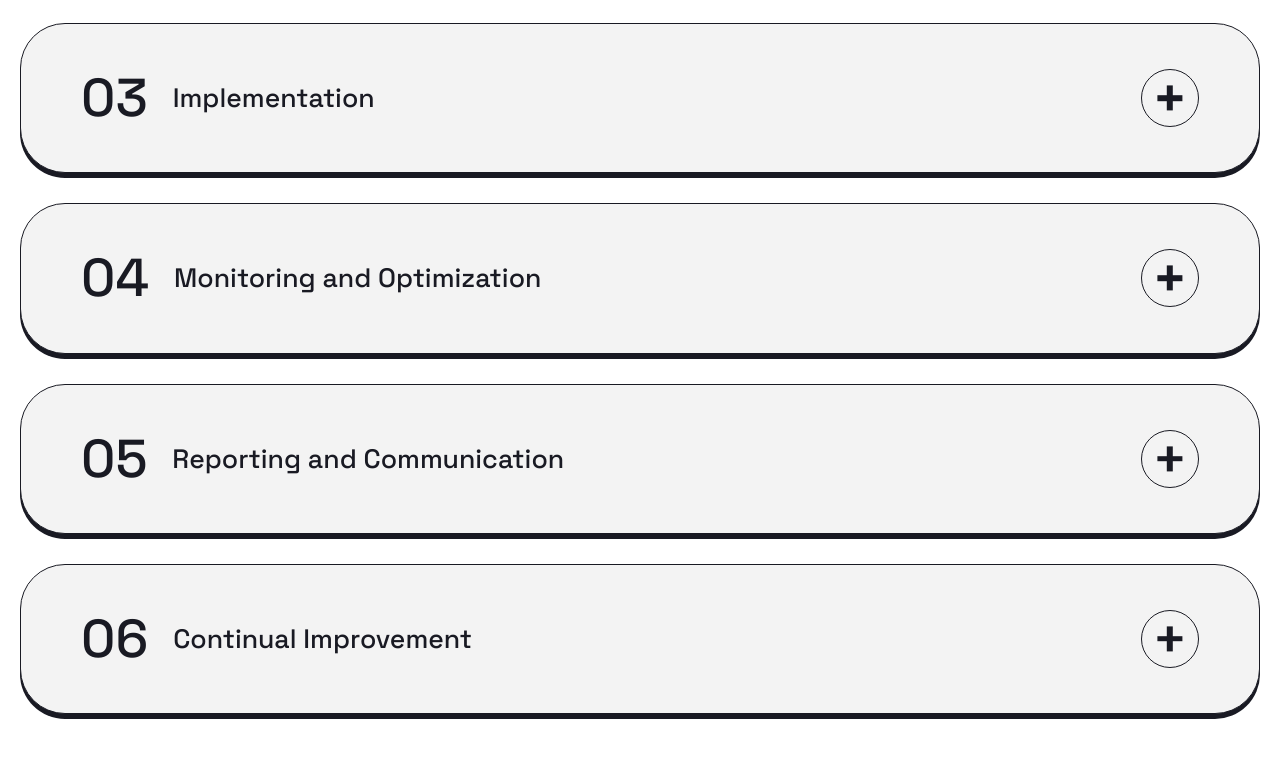
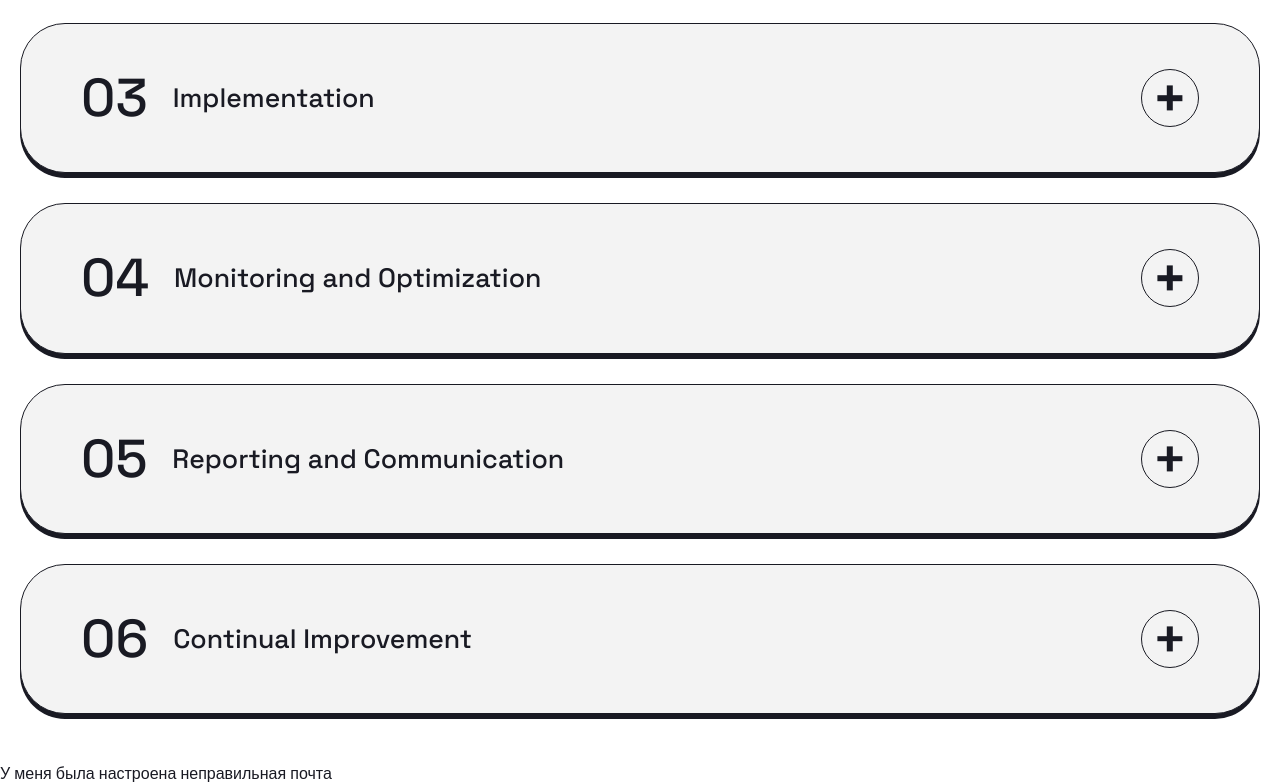
Before and after one commit to Rics69/Positivus, a website: page src/index.html in a window 1280 px wide. Shown: the part 3544-4328 px from the top of the page. Drawn offline with Linux system fonts and the light colour scheme.

Commit message:
test commit in git

```diff
--- a/src/index.html
+++ b/src/index.html
@@ -362,6 +362,8 @@
         </section>
     </main>
 
+    <p>У меня была настроена неправильная почта</p>
+
     <dialog class="mobile-overlay visible-mobile" id="mobileOverlay">
         <form class="mobile-overlay__close-button-wrapper" method="dialog">
             <button class="mobile-overlay__close-button cross-button" type="submit">
```
